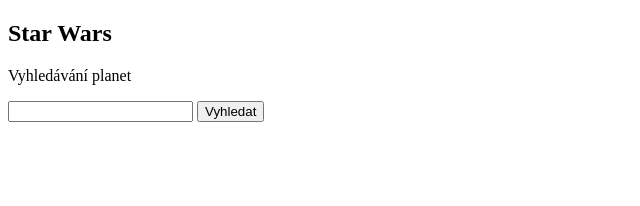
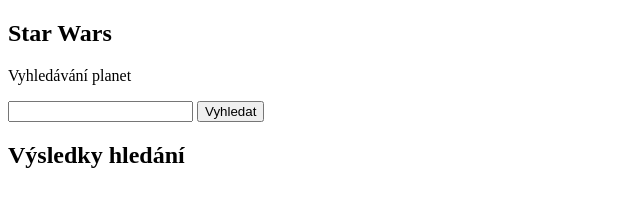
Before and after one commit to JackJayJames/Vyhledavac_StarWars_planet, a plain HTML site: page index.html in a window 1280 px wide. Shown: the whole page, without its empty margins (0-640 px from the left). Drawn offline with Linux system fonts and the light colour scheme.

Commit message:
kostra html

```diff
--- a/index.html
+++ b/index.html
@@ -18,6 +18,12 @@
                 <button id="vyhledat-tlacitko">Vyhledat</button>
             </div>
         </header>
+        <section>
+            <h2>Výsledky hledání</h2>
+            <div id="vypis">
+                <!--Zde se budou vypisovat výsledky-->
+            </div>
+        </section>
     </article>
 </body>
 </html>
```
